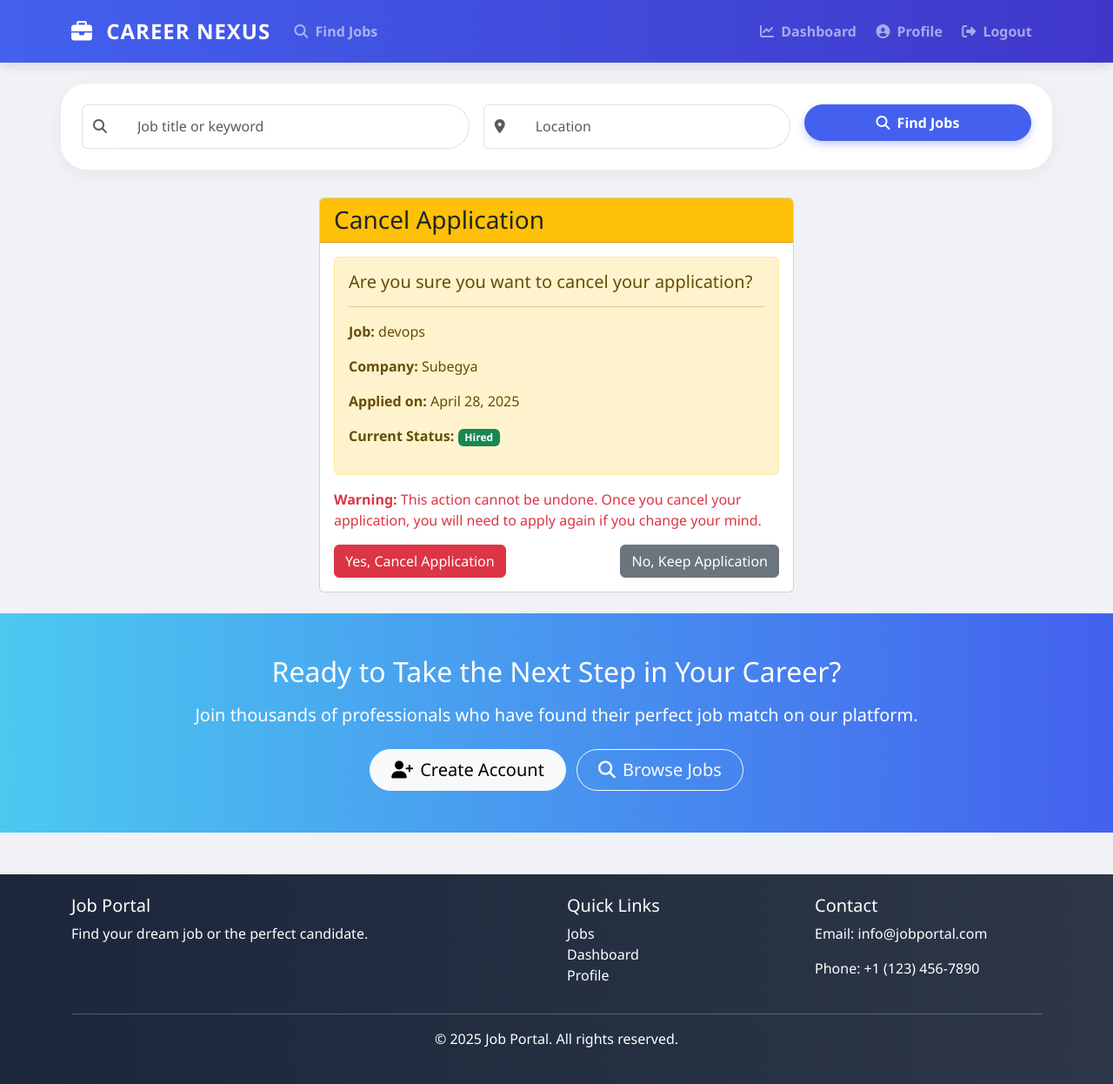
After one commit to subegyathapa/job_portal_main, a Django app: page /jobs/2/withdraw/ in a window 1280 px wide. The commit adds this page. Shown: the whole page at 87% size. Run offline with Django 5.2, Linux system fonts and the light colour scheme; a user stored in the database is signed in; data comes from the database, SQL or seed files in the repository; both versions use the stored data as it was after the commit.

Commit message:
with draw and cancel application features added

```diff
--- a/jobs/urls.py
+++ b/jobs/urls.py
@@ -12,4 +12,7 @@
     path('jobs/<int:job_pk>/applications/', views.manage_applications, name='manage_applications'),
     path('applications/<int:application_pk>/status/<str:status>/',
          views.update_application_status, name='update_application_status'),
+
+path('applications/<int:pk>/cancel/', views.cancel_application, name='cancel_application'),
+    path('jobs/<int:job_pk>/withdraw/', views.withdraw_application, name='withdraw_application'),
 ]
--- a/jobs/views.py
+++ b/jobs/views.py
@@ -160,3 +160,32 @@
         messages.error(request, 'Invalid status.')
 
     return redirect('manage_applications', job_pk=application.job.pk)
+
+
+# jobs/views.py
+@login_required
+def cancel_application(request, pk):
+    # Get the application by ID, ensuring it belongs to the current user
+    application = get_object_or_404(Application, pk=pk, applicant=request.user)
+
+    if request.method == 'POST':
+        job_title = application.job.title
+        application.delete()
+        messages.success(request, f'Your application for "{job_title}" has been cancelled.')
+        return redirect('dashboard')
+
+    return render(request, 'jobs/cancel_application.html', {'application': application})
+
+
+@login_required
+def withdraw_application(request, job_pk):
+    # Alternative approach: cancel by job ID
+    job = get_object_or_404(Job, pk=job_pk)
+    application = get_object_or_404(Application, job=job, applicant=request.user)
+
+    if request.method == 'POST':
+        application.delete()
+        messages.success(request, f'Your application for "{job.title}" has been withdrawn.')
+        return redirect('job_detail', pk=job.pk)
+
+    return render(request, 'jobs/cancel_application.html', {'application': application})
--- a/templates/accounts/jobseeker_dashboard.html
+++ b/templates/accounts/jobseeker_dashboard.html
@@ -44,6 +44,10 @@
                                 </td>
                                 <td>
                                     <a href="{% url 'job_detail' application.job.pk %}" class="btn btn-sm btn-outline-primary">View Job</a>
+                                    {% if application.status in 'pending,reviewed' %}
+                                            <a href="{% url 'cancel_application' application.pk %}" class="btn btn-sm btn-outline-danger">Cancel</a>
+                                        {% endif %}
+
                                 </td>
                             </tr>
                         {% endfor %}
--- /dev/null
+++ b/templates/jobs/cancel_application.html
@@ -0,0 +1,49 @@
+<!-- templates/jobs/cancel_application.html -->
+{% extends 'base.html' %}
+
+{% block title %}Cancel Application - Job Portal{% endblock %}
+
+{% block content %}
+<div class="row justify-content-center">
+    <div class="col-md-6">
+        <div class="card">
+            <div class="card-header bg-warning text-dark">
+                <h3 class="mb-0">Cancel Application</h3>
+            </div>
+            <div class="card-body">
+                <div class="alert alert-warning">
+                    <h5>Are you sure you want to cancel your application?</h5>
+                    <hr>
+                    <p><strong>Job:</strong> {{ application.job.title }}</p>
+                    <p><strong>Company:</strong> {{ application.job.company.name }}</p>
+                    <p><strong>Applied on:</strong> {{ application.applied_at|date:"F d, Y" }}</p>
+                    <p><strong>Current Status:</strong>
+                        <span class="badge
+                            {% if application.status == 'pending' %}bg-warning
+                            {% elif application.status == 'reviewed' %}bg-info
+                            {% elif application.status == 'shortlisted' %}bg-primary
+                            {% elif application.status == 'rejected' %}bg-danger
+                            {% elif application.status == 'hired' %}bg-success
+                            {% endif %}">
+                            {{ application.get_status_display }}
+                        </span>
+                    </p>
+                </div>
+
+                <p class="text-danger">
+                    <strong>Warning:</strong> This action cannot be undone. Once you cancel your application,
+                    you will need to apply again if you change your mind.
+                </p>
+
+                <form method="POST">
+                    {% csrf_token %}
+                    <div class="d-flex justify-content-between">
+                        <button type="submit" class="btn btn-danger">Yes, Cancel Application</button>
+                        <a href="{% url 'dashboard' %}" class="btn btn-secondary">No, Keep Application</a>
+                    </div>
+                </form>
+            </div>
+        </div>
+    </div>
+</div>
+{% endblock %}
--- a/templates/jobs/job_detail.html
+++ b/templates/jobs/job_detail.html
@@ -75,7 +75,10 @@
             {% endif %}
         {% else %}
             {% if already_applied %}
-                <button class="btn btn-success" disabled>Already Applied</button>
+                <div class="d-flex">
+                    <button class="btn btn-success me-2" disabled>Already Applied</button>
+                    <a href="{% url 'withdraw_application' job.pk %}" class="btn btn-outline-danger">Withdraw Application</a>
+                </div
             {% else %}
                 <a href="{% url 'apply_for_job' job.pk %}" class="btn btn-primary">Apply Now</a>
             {% endif %}
```
Also changed, not shown: db.sqlite3.
